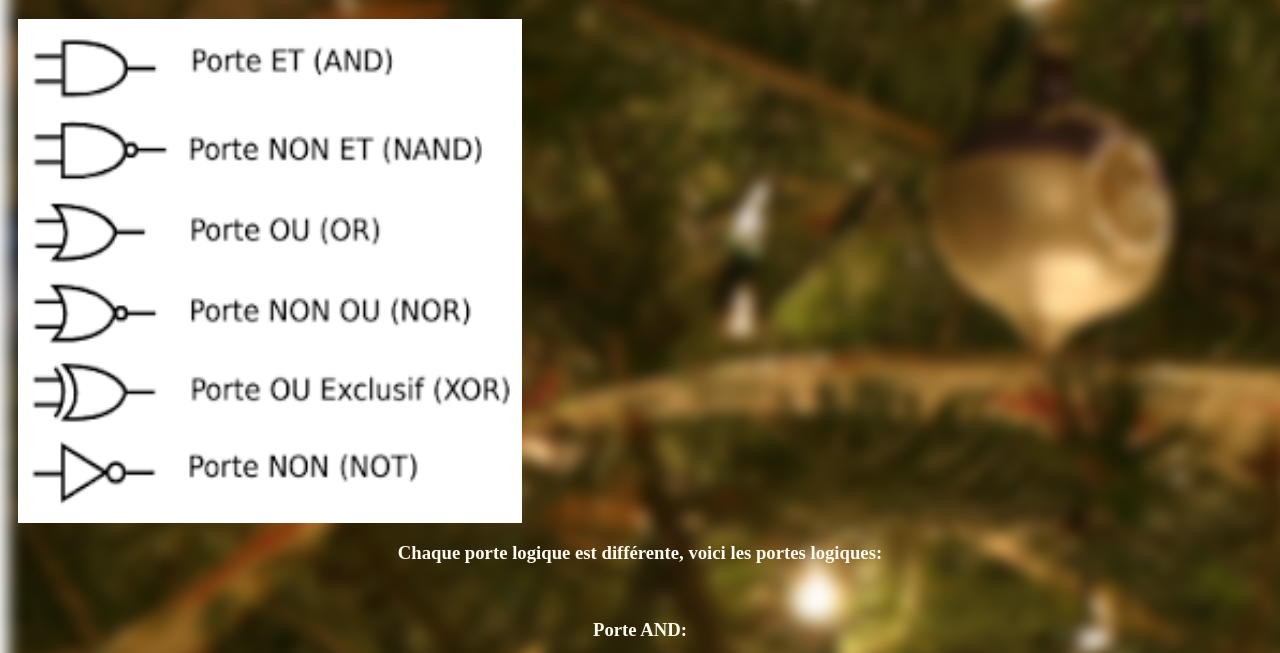
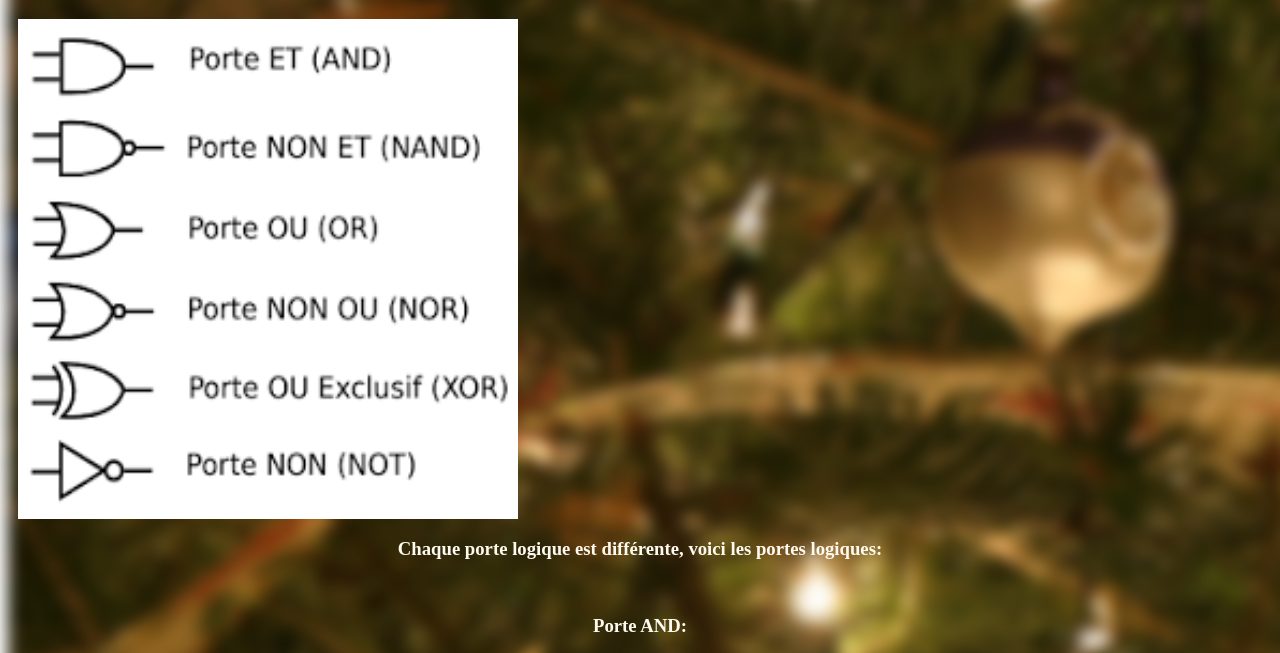
Before and after one commit to devProjetNSI/Resultats-Portes-Logiques, a plain HTML site: page and.html in a window 1280 px wide. Shown: the part 105-758 px from the top of the page. Drawn offline with Linux system fonts and the light colour scheme.

Commit message:
Update and.html

```diff
--- a/and.html
+++ b/and.html
@@ -36,7 +36,7 @@
 		 <source src="Sweet-Home.mp3" type="audio/mpeg">
 		</audio>
 	<h1 class="underline">Les différentes portes logiques</h1>
-	<p><img src="porte2.png" title="portes logique" alt="ordinateur" border="2" height="500" width="500"> <!-- insertion d'une image-->
+	<p><img src="porte2.png" title="portes logique" alt="ordinateur" height="500" width="500"> <!-- insertion d'une image-->
 	<br></p>
 	<h3>Chaque porte logique est différente, voici les portes logiques:</h3><!-- titre dans la page-->
 	</br>
```
